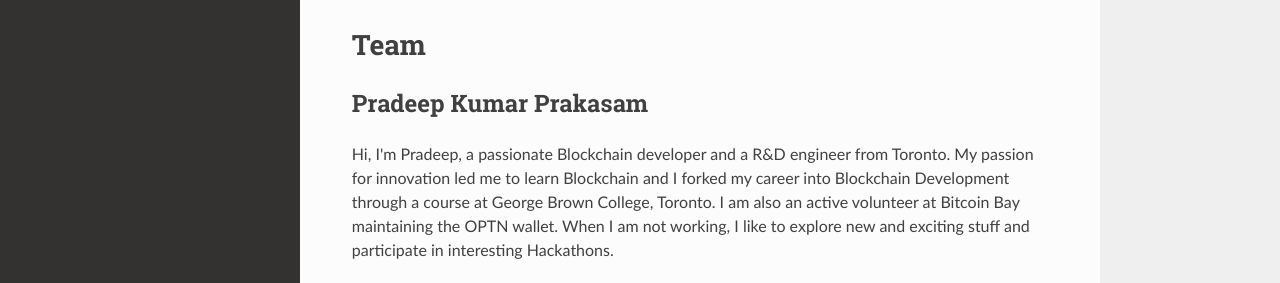
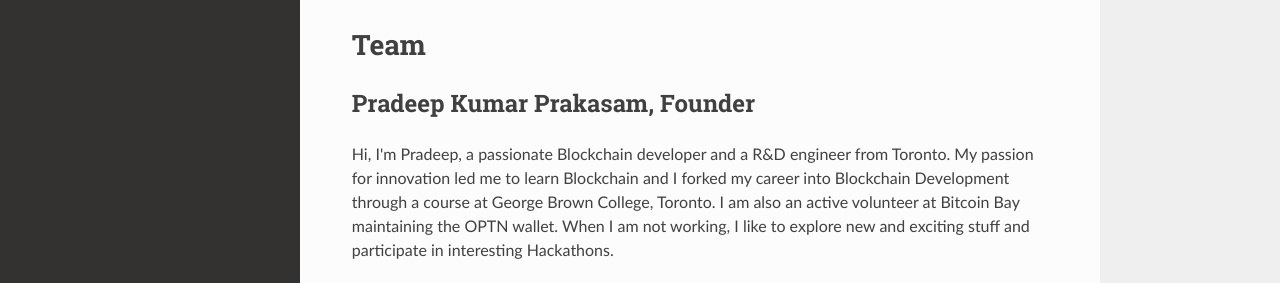
Before and after one commit to botic-chain/botic-chain-docs, an MkDocs documentation site: the page built from docs/about.md, in a window 1280 px wide. Shown: the part 230-513 px from the top of the page. Built offline with MkDocs 1.6.1, drawn with Linux system fonts in a browser that asks for light colours; nearby versions of some CDN libraries.

Commit message:
Update about.md

```diff
--- a/docs/about.md
+++ b/docs/about.md
@@ -4,7 +4,7 @@ The idea for botic-chain was originally envisioned during the RZRBlock Hackathon
 
 # Team
 
-## Pradeep Kumar Prakasam
+## Pradeep Kumar Prakasam, Founder
 
 Hi, I'm Pradeep, a passionate Blockchain developer and a R&D engineer from Toronto. My passion for innovation led me to learn Blockchain and I forked my career into Blockchain Development through a course at George Brown College, Toronto. I am also an active volunteer at Bitcoin Bay maintaining the OPTN wallet. When I am not working, I like to explore new and exciting stuff and participate in interesting Hackathons.
 
```
